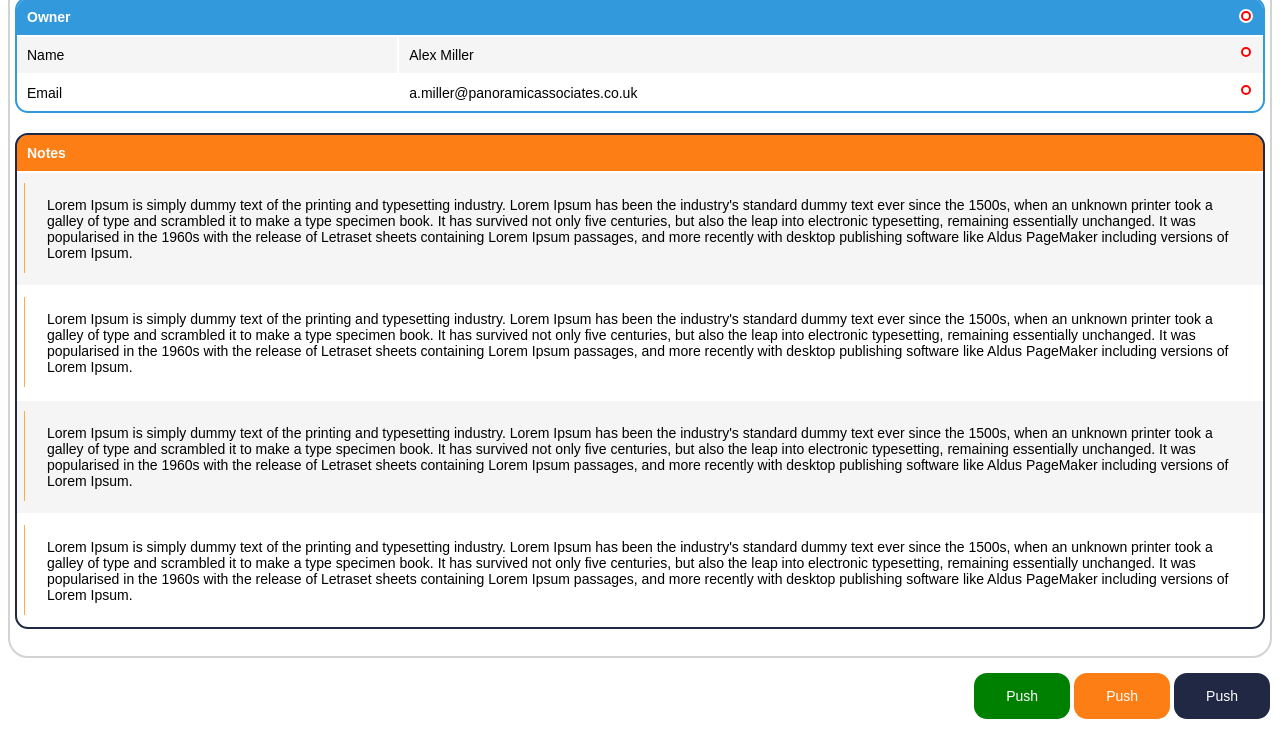
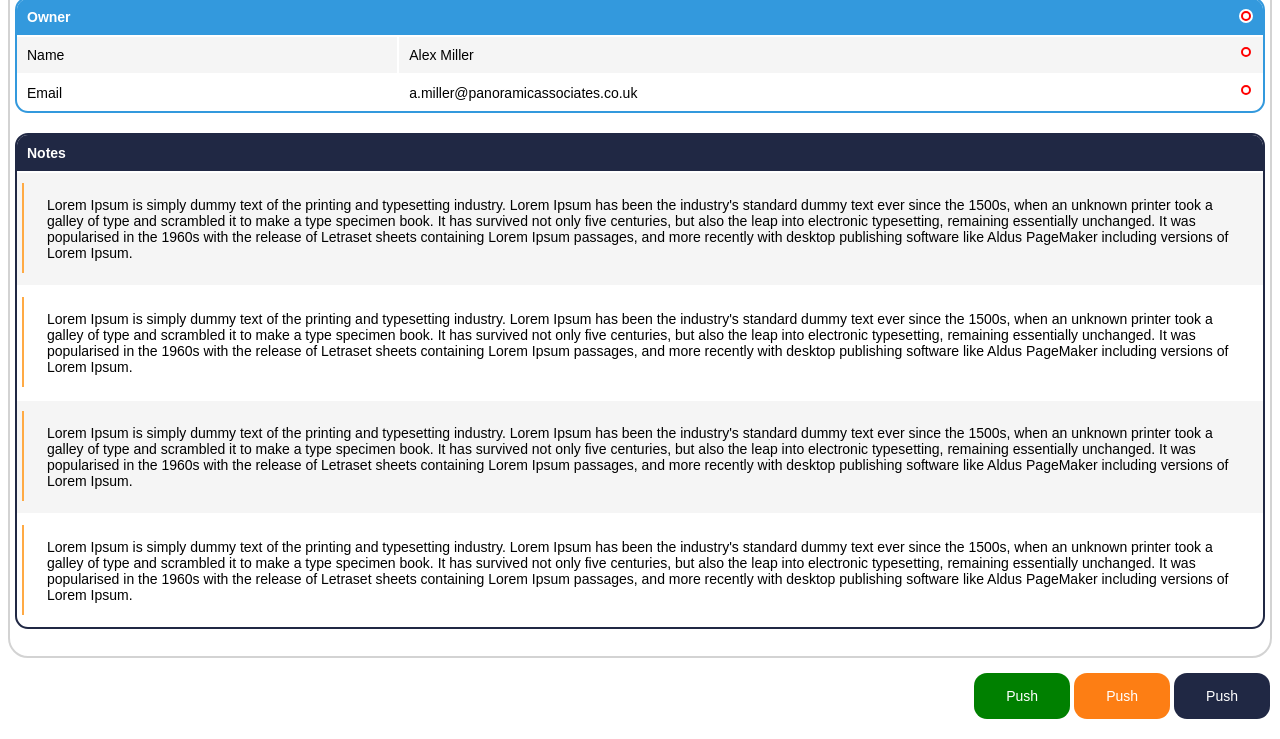
Before and after one commit to Bhartisharma231089/Development-work, a plain HTML site: page allproject.html/My project/candidatetable/candidatetable.html in a window 1280 px wide. Shown: the part 2397-3136 px from the top of the page. Drawn offline with Linux system fonts and the light colour scheme.

Commit message:
Update candidatetable.css

```diff
--- a/allproject.html/My project/candidatetable/candidatetable.css
+++ b/allproject.html/My project/candidatetable/candidatetable.css
@@ -63,7 +63,7 @@ tr.candidate.details2 th[colspan="2"] {
   border-top-left-radius:11px;
 }
 tr.candidate.details3 th[colspan="2"] {
-  background-color: #fd7e14;; /* Set the background color of the specific row */
+  background-color: #202844 ; /* Set the background color of the specific row */
   color: white; /* Set the text color to ensure readability */
   border-top-right-radius: 11px;
   border-top-left-radius:11px;
@@ -79,17 +79,14 @@ tr.candidate.details3 th[colspan="2"] {
 }
 .text{
   margin-left: 20px;
-
 }
 .bar {
-  border-left: 1px solid #ffaa44;
+  border-left: 2px solid #ffaa44;
   padding-top: 20px;
-  margin-left: -3px;
+  margin-left: -5px;
   position: absolute;
   height: 70px;
 }
-
-
 a {
   color: white;  /* Default link color */
   text-decoration: none;  /* Remove underline */
@@ -112,7 +109,7 @@ a:hover {
       cursor: pointer;
     }
  .client1{
-  font-family: sans-serif;
+ font-family: sans-serif;
 font-size: larger;
 font-weight: bold;
 margin-top: 2px;
```
